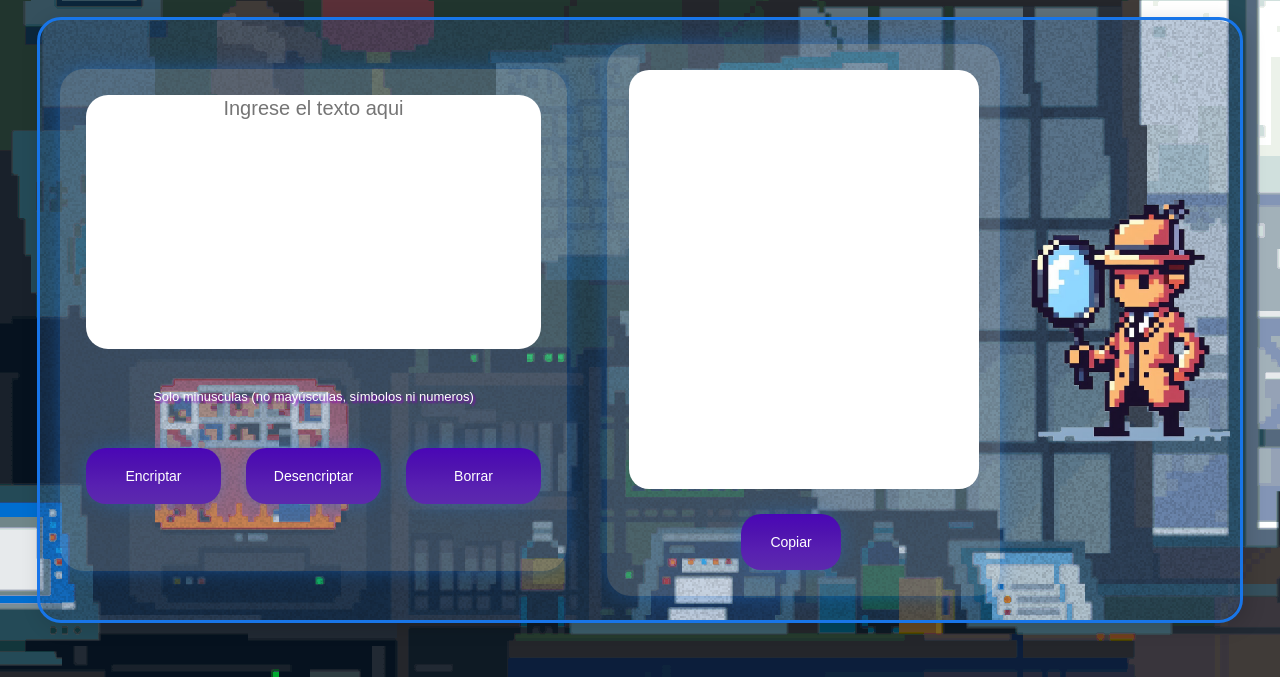
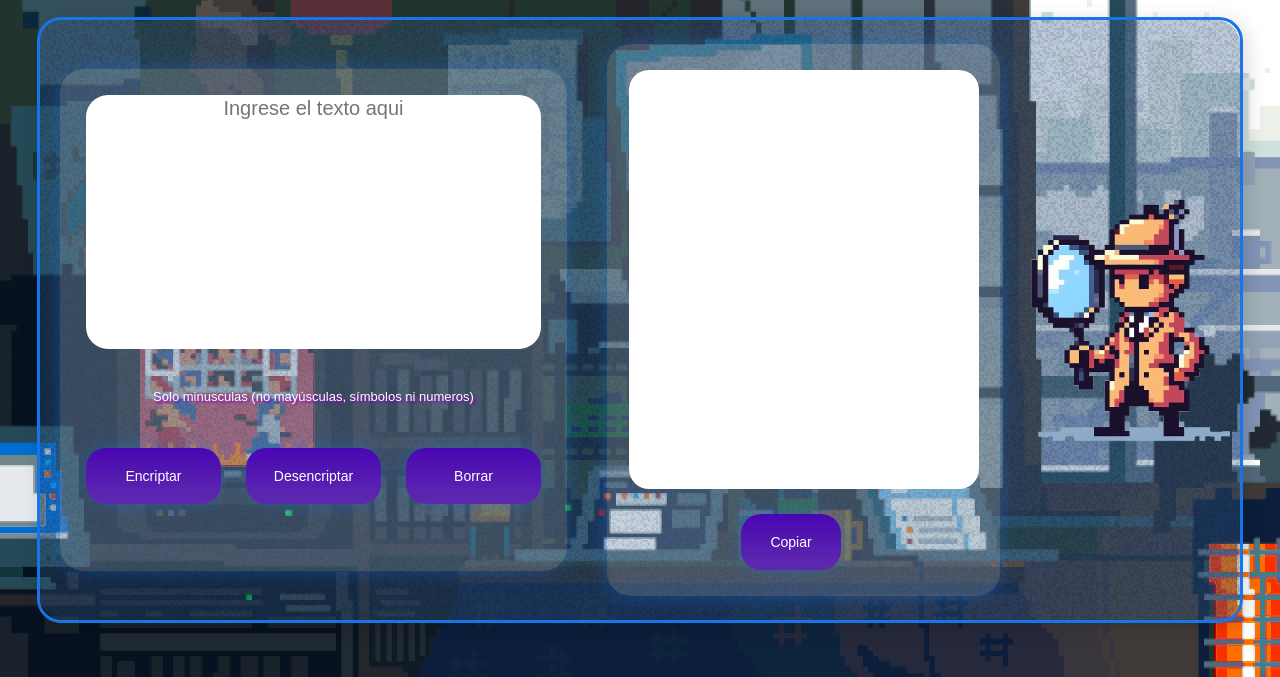
Before and after one commit to Angiii12/EncriptadorChallenge, a plain HTML site: page index.html in a window 1280 px wide. Shown: the part 123-800 px from the top of the page. Drawn offline with Linux system fonts and the light colour scheme; a web font is replaced by a local one.

Commit message:
Update style.css

```diff
--- a/style.css
+++ b/style.css
@@ -1,6 +1,6 @@
 body {
   font-family: "Common Pixel", sans-serif;
-  background-image: url(media/background-resize.gif);
+  background-image: url(media/background.gif);
   margin: 0;
   padding: 0;
 }
```
